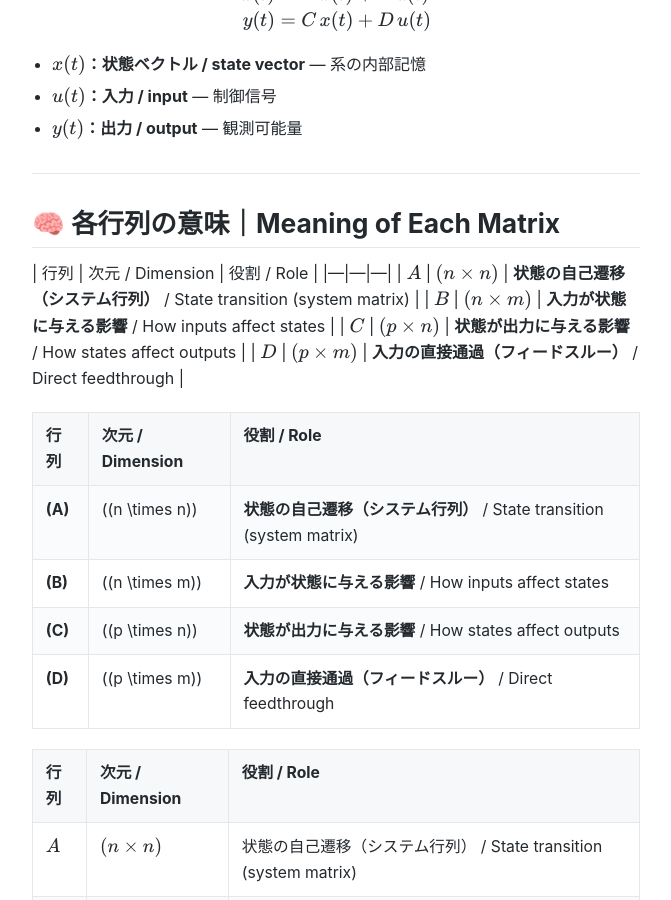
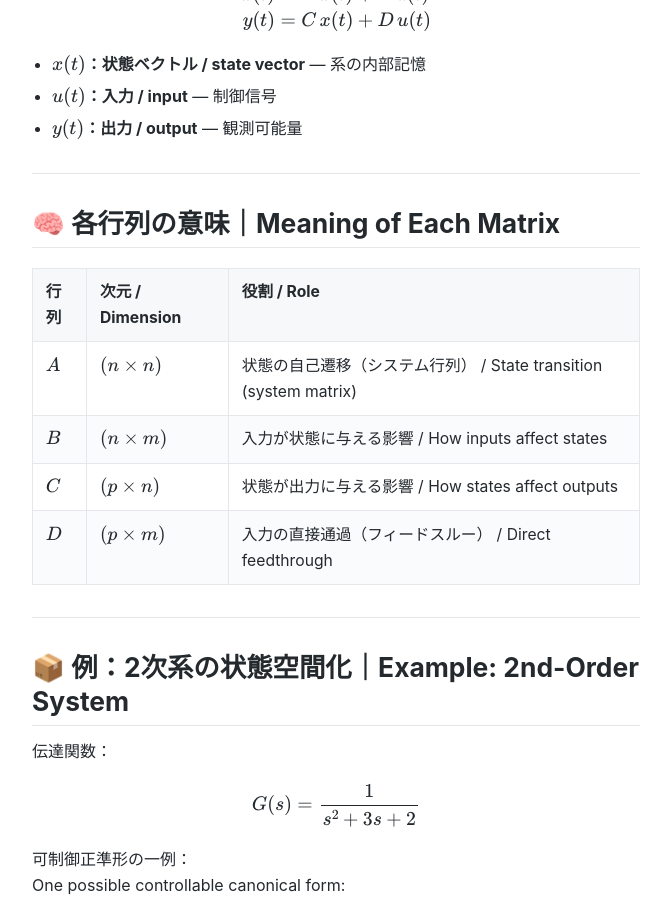
Before and after one commit to Samizo-AITL/EduController, a Jekyll site: the page built from part02_modern/theory/01_state_space.md, in a window 1280 px wide and 900 px high, scrolled down 960 px. Shown: the whole window, without its empty margins (304-975 px from the left). Built offline with Jekyll 4.4.1, drawn with Linux system fonts in a browser that asks for light colours.

Commit message:
Update 01_state_space.md

```diff
--- a/part02_modern/theory/01_state_space.md
+++ b/part02_modern/theory/01_state_space.md
@@ -46,19 +46,6 @@ $$
 ---
 
 ## 🧠 各行列の意味｜Meaning of Each Matrix
-| 行列 | 次元 / Dimension | 役割 / Role |
-|---|---|---|
-| **$A$** | $(n \times n)$ | **状態の自己遷移（システム行列）** / State transition (system matrix) |
-| **$B$** | $(n \times m)$ | **入力が状態に与える影響** / How inputs affect states |
-| **$C$** | $(p \times n)$ | **状態が出力に与える影響** / How states affect outputs |
-| **$D$** | $(p \times m)$ | **入力の直接通過（フィードスルー）** / Direct feedthrough |
-
-| 行列 | 次元 / Dimension | 役割 / Role |
-|---|---|---|
-| **\(A\)** | \((n \times n)\) | **状態の自己遷移（システム行列）** / State transition (system matrix) |
-| **\(B\)** | \((n \times m)\) | **入力が状態に与える影響** / How inputs affect states |
-| **\(C\)** | \((p \times n)\) | **状態が出力に与える影響** / How states affect outputs |
-| **\(D\)** | \((p \times m)\) | **入力の直接通過（フィードスルー）** / Direct feedthrough |
 
 <table>
 <tr><th>行列</th><th>次元 / Dimension</th><th>役割 / Role</th></tr>
```
